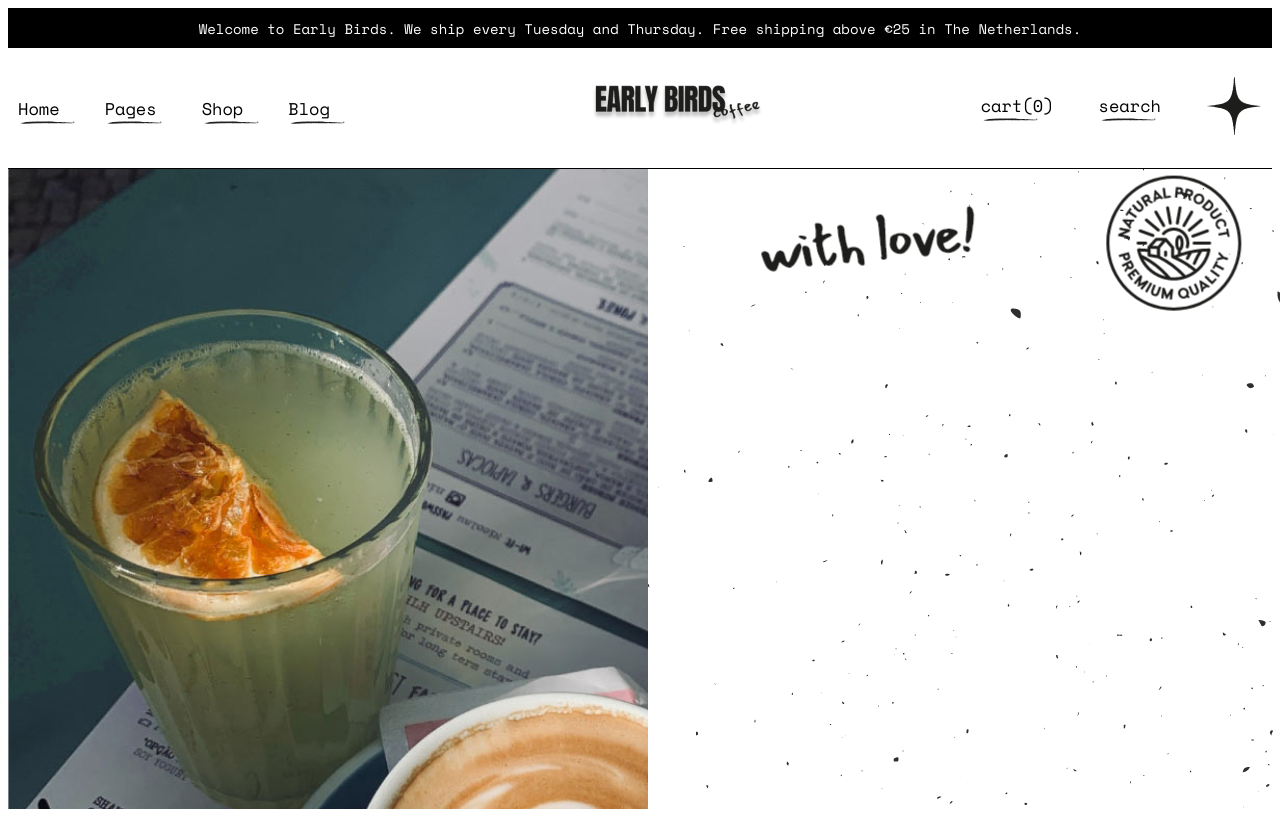
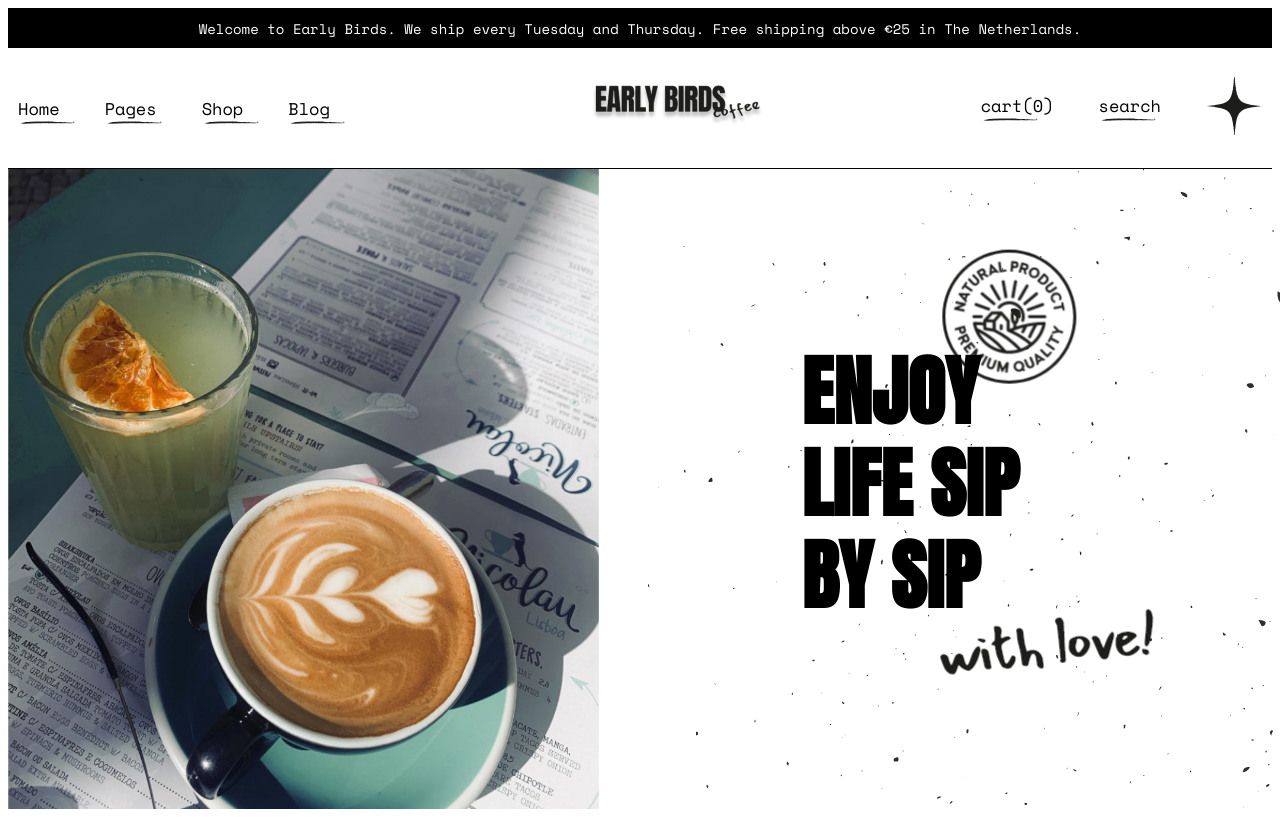
Before and after one commit to DenisOdUaWeb/coffestation, a PHP site: page / in a window 1280 px wide. Run offline with PHP 8.4, Linux system fonts and the light colour scheme.

Commit message:
some correction of header slider till @width 1024

```diff
--- a/css/main.css
+++ b/css/main.css
@@ -16,6 +16,9 @@ li{
 }
 .d-flex{
     display: flex;
+}
+.d-block{
+    display:block;
 }
 /* .main {
     overflow-x: hidden;
--- a/index.html
+++ b/index.html
@@ -62,13 +62,15 @@
                     <div class="slider-container">
                         <div class="slider--items d-flex">
                             <div class="slider-item">
-                                <div><img src="img/main-home-rev-slider-3.jpg.jpg" alt="slider img coffee"></div>
+                                <div><img style="max-height: 50vw" src="img/main-home-rev-slider-3.jpg.jpg" alt="slider img coffee"></div>
                             </div>
                             <div class="slider-item">
-                                <div style="background-image: url(./img/rev-png-4.png.png);">
-                                    <img src="img/rev-png-2.png.png" alt="slider img coffee">
-                                    <img src="img/rev-png-3.png.png" alt="slider img coffee">
-
+                                <div style="overflow:hidden;background-image: url(./img/rev-png-4.png.png);">
+                                    <img style="width:135px; margin: 10vh 0 0 23vw;" class="d-block" src="img/rev-png-3.png.png" alt="slider img coffee">
+                                    <h1 style="line-height: 1.2;margin: -38px 0 -50px 12vw;font-family: Anton; text-transform: uppercase; font-size: 6vw;" class="d-block">Enjoy<br>
+                                    Life sip<br>
+                                    by sip</h1>
+                                    <img style="margin-left: 14vw; margin-top:-25px;" class="d-block" src="img/rev-png-2.png.png" alt="slider img coffee">
                                 </div>
                             </div>
                         </div>
```
